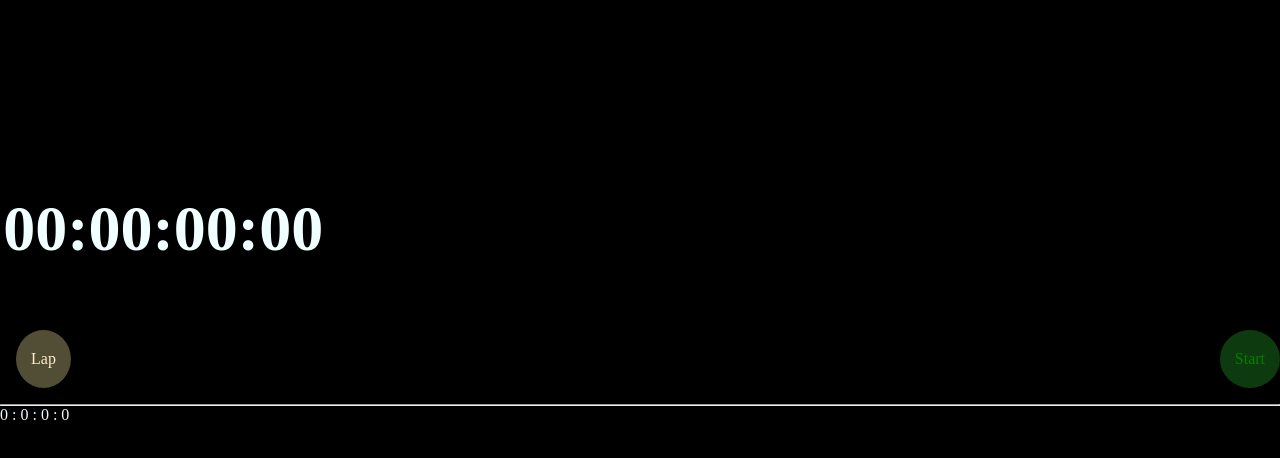
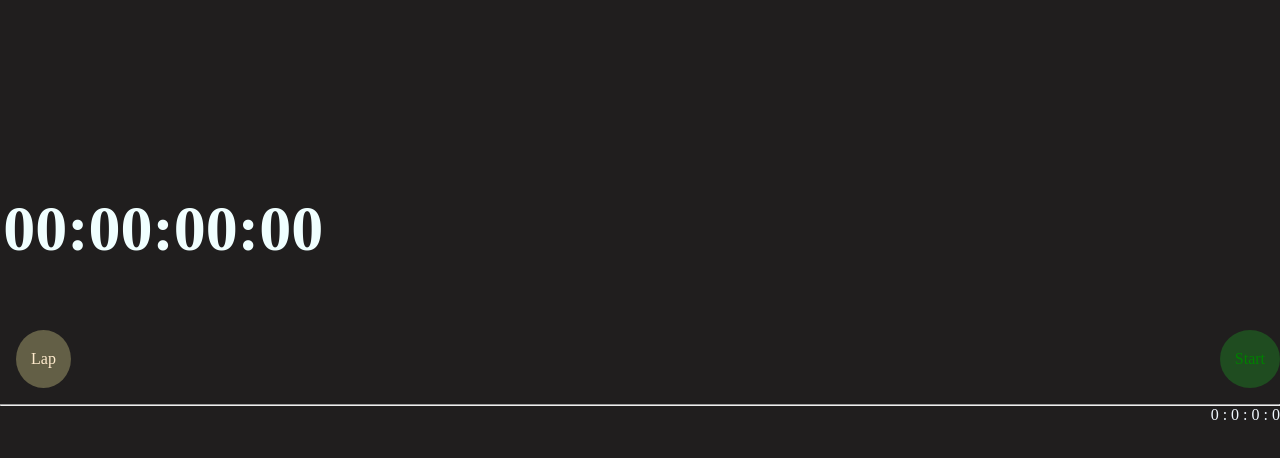
Before and after one commit to Badru97/timer-app.repo, a plain HTML site: page index.html in a window 1280 px wide. Both pictures are taken after a click on the element "Lap". Drawn offline with Linux system fonts and the light colour scheme.

Commit message:
updated files

```diff
--- a/index.css
+++ b/index.css
@@ -1,7 +1,7 @@
 *{
   margin: 0;
   padding: 0;
-  background-color: black;
+  background-color: rgb(32, 30, 30);
 }
 
 .container{
@@ -40,7 +40,10 @@
 .laps{
   color: aliceblue;
 }
-#lapRecord{
+#laps{
   display: flex;
-  flex-direction: row;
+  justify-content: space-between;
 }
+li{
+  list-style: none;
+}
--- a/index.js
+++ b/index.js
@@ -60,8 +60,11 @@ function stopWatch(){
 
 
 lapBtn.addEventListener("click", function lapCount(){
-  lapNow = hour +" : " +minute +" : " +second+" : "+ count;
-  laps=document.getElementById("lapRecord").innerHTML + lapNow;
-  document.getElementById("lapRecord").innerHTML = laps;
-  console.log("lap");
-})
+    lapNow = hour +" : " +minute +" : " +second+" : "+ count;
+    laps=document.getElementById("lapRecord").innerHTML + lapNow;
+    document.getElementById("lapRecord").innerHTML = laps;
+    let newLine = document.createElement("li");
+    document.getElementById("lapRecord").appendChild(newLine)
+
+}
+)
```
